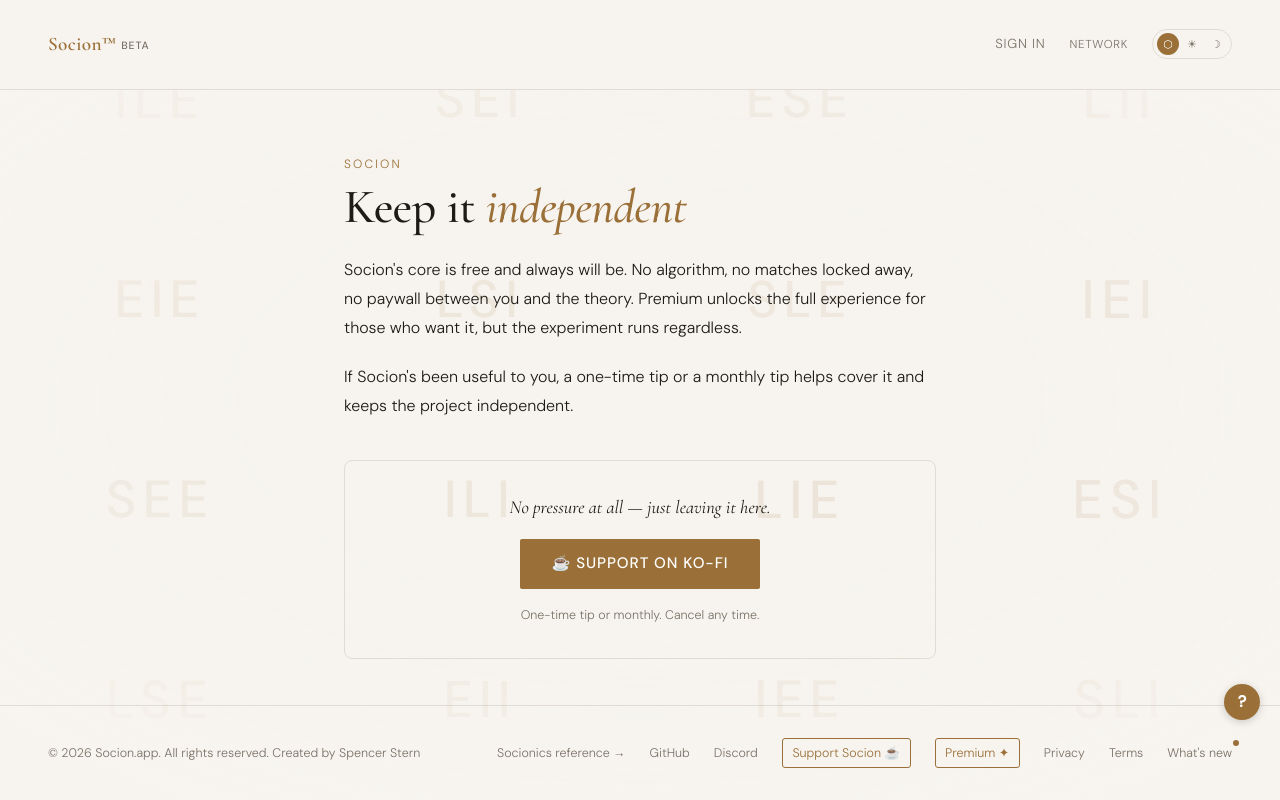
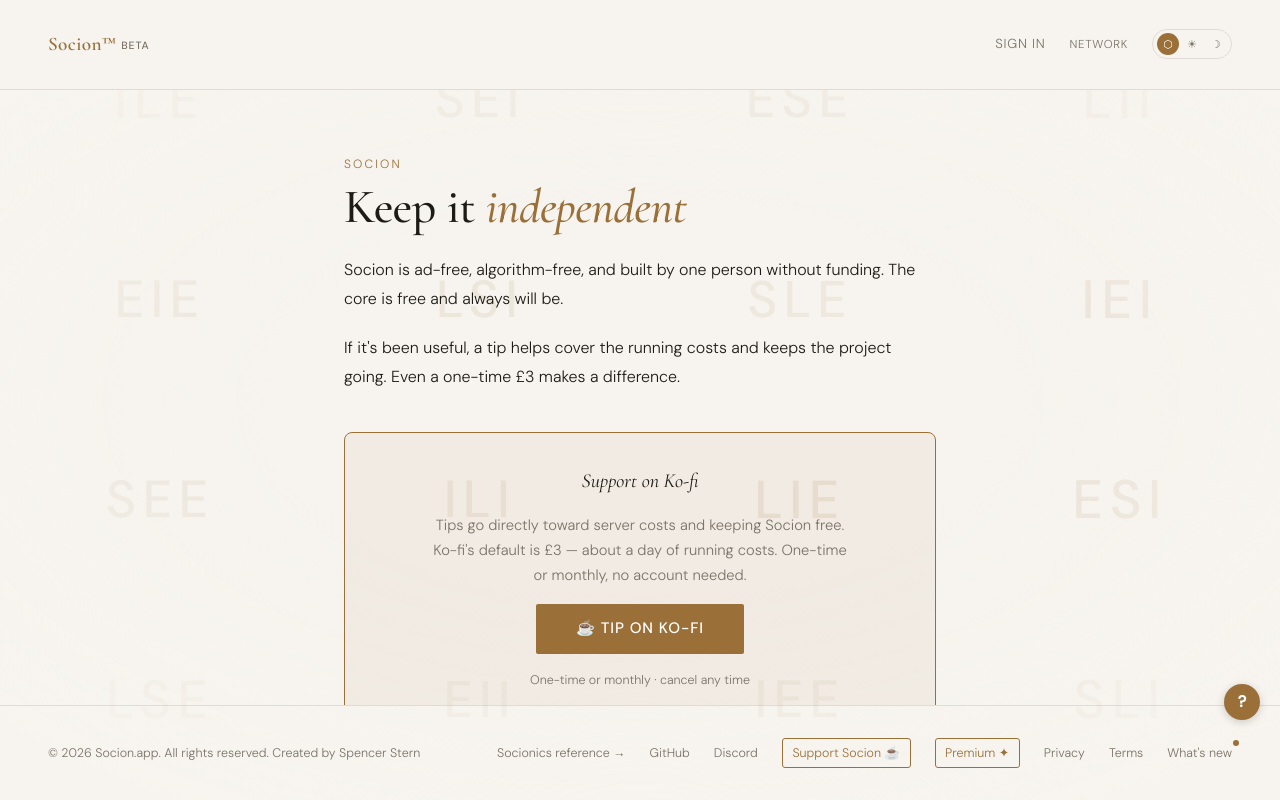
Before and after one commit to sstern42/socionics-match, a React (Vite) app: page /support in a window 1280 px wide. Built offline with nearby package versions, Linux system fonts and the light colour scheme; no server answers; the database is empty.

Commit message:
Add files via upload

```diff
--- a/src/pages/Support.jsx
+++ b/src/pages/Support.jsx
@@ -10,88 +10,101 @@ export default function Support() {
         </h1>
 
         <p style={{ fontSize: '1rem', color: 'var(--text)', lineHeight: 1.8, marginBottom: '1.25rem' }}>
-          Socion's core is free and always will be. No algorithm, no matches locked away, no paywall between you and the theory. Premium unlocks the full experience for those who want it, but the experiment runs regardless.
+          Socion is ad-free, algorithm-free, and built by one person without funding. The core is free and always will be.
         </p>
 
         <p style={{ fontSize: '1rem', color: 'var(--text)', lineHeight: 1.8, marginBottom: '2.5rem' }}>
-          If Socion's been useful to you, a one-time tip or a monthly tip helps cover it and keeps the project independent.
+          If it's been useful, a tip helps cover the running costs and keeps the project going. Even a one-time £3 makes a difference.
         </p>
 
+        {/* Ko-fi — primary */}
         <div style={{
-          border: '1px solid var(--border)', borderRadius: 8,
-          padding: '2rem', marginBottom: '3rem',
+          border: '1px solid var(--accent)',
+          borderRadius: 8,
+          padding: '2rem',
+          marginBottom: '1.5rem',
           display: 'flex', flexDirection: 'column', alignItems: 'center', gap: '1rem',
           textAlign: 'center',
+          background: 'rgba(154,111,56,0.06)',
         }}>
-          <p style={{ fontFamily: 'var(--serif)', fontSize: '1.15rem', color: 'var(--text)', lineHeight: 1.6 }}>
-            <em>No pressure at all — just leaving it here.</em>
+          <p style={{ fontFamily: 'var(--serif)', fontSize: '1.25rem', color: 'var(--text)', lineHeight: 1.6 }}>
+            <em>Support on Ko-fi</em>
+          </p>
+          <p style={{ fontSize: '0.92rem', color: 'var(--muted)', lineHeight: 1.7, maxWidth: 420 }}>
+            Tips go directly toward server costs and keeping Socion free. Ko-fi's default is £3 — about a day of running costs. One-time or monthly, no account needed.
           </p>
           <a
             href="https://ko-fi.com/socion"
             target="_blank"
             rel="noopener noreferrer"
             className="btn-primary"
-            style={{ textDecoration: 'none', fontSize: '0.95rem', padding: '0.75rem 2rem', display: 'inline-block' }}
+            style={{ textDecoration: 'none', fontSize: '0.95rem', padding: '0.75rem 2.5rem', display: 'inline-block' }}
             onClick={() => window.umami?.track('support-kofi-clicked')}
           >
-            ☕ Support on Ko-fi
+            ☕ Tip on Ko-fi
           </a>
-          <p style={{ fontSize: '0.78rem', color: 'var(--muted)' }}>One-time tip or monthly. Cancel any time.</p>
+          <p style={{ fontSize: '0.78rem', color: 'var(--muted)' }}>One-time or monthly · cancel any time</p>
         </div>
 
+        {/* Shop + typing — secondary, inline */}
         <div style={{
-          border: '1px solid var(--border)', borderRadius: 8,
-          padding: '2rem', marginBottom: '3rem',
-          display: 'flex', flexDirection: 'column', alignItems: 'center', gap: '1rem',
-          textAlign: 'center',
+          display: 'grid',
+          gridTemplateColumns: 'repeat(auto-fit, minmax(240px, 1fr))',
+          gap: '1rem',
+          marginBottom: '3rem',
         }}>
-          <p style={{ fontFamily: 'var(--serif)', fontSize: '1.15rem', color: 'var(--text)', lineHeight: 1.6 }}>
-            <em>Or grab a type mug.</em>
+          <div style={{
+            border: '1px solid var(--border)',
+            borderRadius: 8,
+            padding: '1.5rem',
+            display: 'flex', flexDirection: 'column', gap: '0.75rem',
+          }}>
+            <p style={{ fontFamily: 'var(--serif)', fontSize: '1.05rem', color: 'var(--text)' }}>
+              <em>Grab a type mug</em>
             </p>
-          <p style={{ fontSize: '0.88rem', color: 'var(--muted)', lineHeight: 1.7, maxWidth: 420 }}>
-            Type mugs, prints, and stickers — one for every Socionics type. Dictionary-definition style, printed on demand.
+            <p style={{ fontSize: '0.85rem', color: 'var(--muted)', lineHeight: 1.7, flex: 1 }}>
+              16 type-specific mugs in quadra colours. Dictionary-definition style, printed on demand. Ships worldwide.
             </p>
             <a
               href="https://shop.socionicsinsight.com"
               target="_blank"
               rel="noopener noreferrer"
-            className="btn-primary"
-            style={{ textDecoration: 'none', fontSize: '0.95rem', padding: '0.75rem 2rem', display: 'inline-block' }}
+              className="btn-ghost"
+              style={{ textDecoration: 'none', fontSize: '0.85rem', padding: '0.6rem 1.25rem', display: 'inline-block', textAlign: 'center' }}
               onClick={() => window.umami?.track('support-shop-clicked')}
             >
-            🛒 Browse the shop
+              Browse the shop →
             </a>
-          <p style={{ fontSize: '0.78rem', color: 'var(--muted)' }}>Ships worldwide. Fulfilled by print-on-demand.</p>
           </div>
 
           <div style={{
-          border: '1px solid var(--accent-lt)', borderRadius: 8,
-          padding: '2rem', marginBottom: '3rem',
-          display: 'flex', flexDirection: 'column', alignItems: 'center', gap: '1rem',
-          textAlign: 'center', background: 'rgba(154,111,56,0.04)',
+            border: '1px solid var(--border)',
+            borderRadius: 8,
+            padding: '1.5rem',
+            display: 'flex', flexDirection: 'column', gap: '0.75rem',
           }}>
-          <p style={{ fontFamily: 'var(--serif)', fontSize: '1.15rem', color: 'var(--text)', lineHeight: 1.6 }}>
-            <em>Want your type pinned down?</em>
+            <p style={{ fontFamily: 'var(--serif)', fontSize: '1.05rem', color: 'var(--text)' }}>
+              <em>Get your type confirmed</em>
             </p>
-          <p style={{ fontSize: '0.88rem', color: 'var(--muted)', lineHeight: 1.7, maxWidth: 440 }}>
-            Get a typing report from a Socion typist — a considered, reasoned read on your type, with your profile updated to match. Not a donation, a genuinely useful thing you can buy, and it happens to support the project too.
+            <p style={{ fontSize: '0.85rem', color: 'var(--muted)', lineHeight: 1.7, flex: 1 }}>
+              A written typing report from a Socion typist — reasoned, considered, and your profile updated to match. From $29.
             </p>
             <a
               href="/typing"
-            className="btn-primary"
-            style={{ textDecoration: 'none', fontSize: '0.95rem', padding: '0.75rem 2rem', display: 'inline-block' }}
+              className="btn-ghost"
+              style={{ textDecoration: 'none', fontSize: '0.85rem', padding: '0.6rem 1.25rem', display: 'inline-block', textAlign: 'center' }}
               onClick={() => window.umami?.track('support-get-typed-clicked')}
             >
-            Browse typists
+              Browse typists →
             </a>
-          <p style={{ fontSize: '0.78rem', color: 'var(--muted)' }}>From $29. Written report or voice session.</p>
+          </div>
         </div>
 
         <div style={{ borderTop: '1px solid var(--border)', paddingTop: '2.5rem', display: 'flex', flexDirection: 'column', gap: '1.75rem' }}>
           <div>
             <h2 style={{ fontFamily: 'var(--serif)', fontSize: '1.15rem', marginBottom: '0.5rem' }}>Other ways to help</h2>
             <p style={{ fontSize: '0.9rem', color: 'var(--muted)', lineHeight: 1.8 }}>
-              Not in a position to tip? That's completely fine. Sharing Socion with someone who'd be into it is genuinely more valuable at this stage — the network compounds with every new member.
+              Not in a position to tip? Sharing Socion with someone who'd be into it is genuinely more valuable at this stage — the network compounds with every new member.
             </p>
           </div>
 
```
Lines whose indentation alone changed are shown as unchanged.
